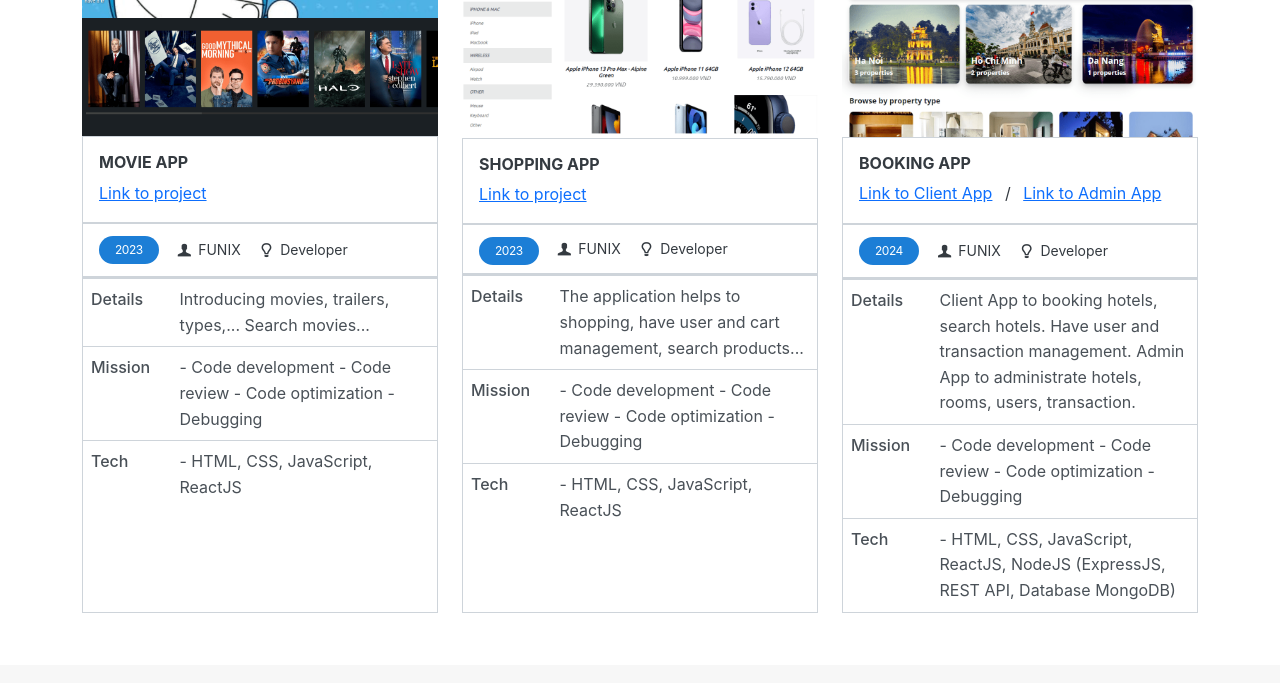
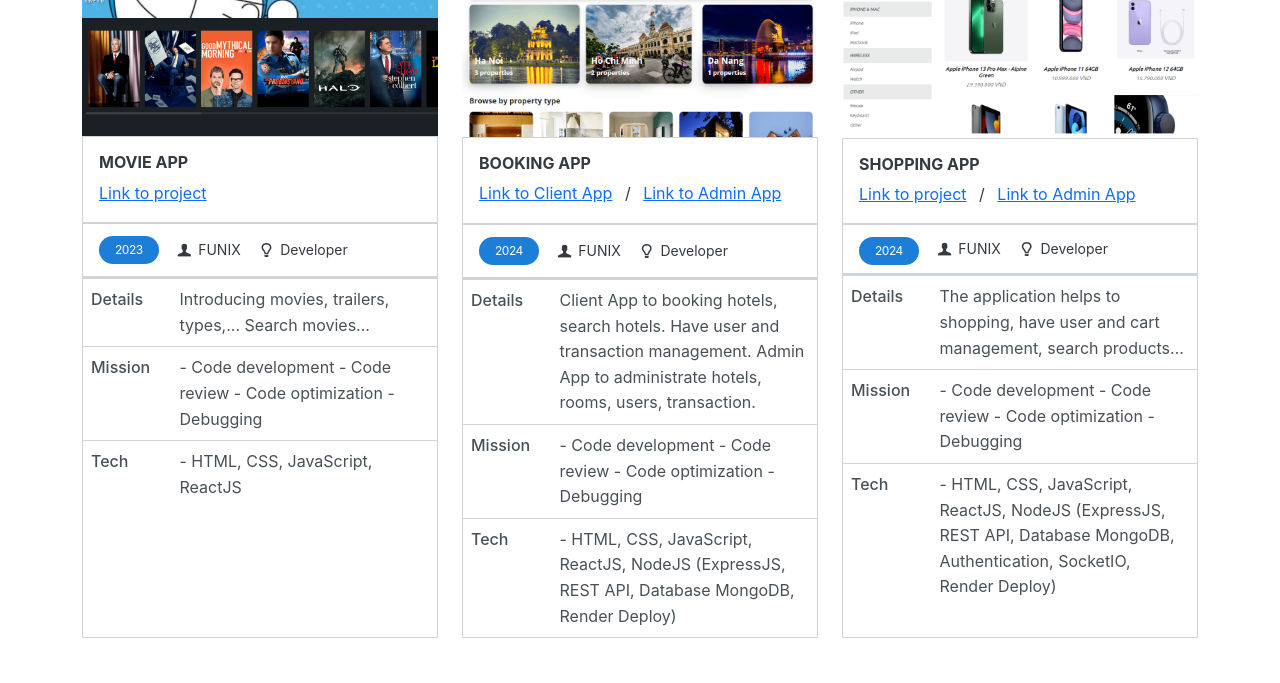
Before and after one commit to linhvnl/cv, a plain HTML site: page index.html in a window 1280 px wide. Shown: the part 2996-3679 px from the top of the page. Drawn offline with nearby package versions, Linux system fonts and the light colour scheme.

Commit message:
Update done index.html
GPA node and shopping project

```diff
--- a/index.html
+++ b/index.html
@@ -224,7 +224,7 @@
                 </p>
                 <ul>
                   <li>Under Fullstack Programmer Certificate</li>
-                  <li>GPA: 9.4 / 10</li>
+                  <li>GPA: 9.8 / 10</li>
                 </ul>
               </div>
               </div>
@@ -369,6 +369,7 @@
             <div class="p-3">
               <h6 class="fw-bold">MOVIE APP</h6>
               <a href="https://movies-app-560bd.web.app/" target="_blank">Link to project</a>
+
             </div>
             <div class="project-year px-3 py-2 d-md-flex align-items-lg-center">
               <span class="my-1 me-md-3">2023</span>
@@ -388,45 +389,6 @@
                 <tr>
                   <th>Details</th>
                   <td>Introducing movies, trailers, types,... Search movies... </td>
-                </tr>
-                <tr>
-                  <th>Mission</th>
-                  <td>- Code development - Code review - Code optimization - Debugging
-                  </td>
-                </tr>
-                <tr>
-                  <th>Tech</th>
-                  <td>- HTML, CSS, JavaScript, ReactJS</td>
-                </tr>
-              </table>
-            </div>
-          </div>
-
-          <!-- SHOPPING -->
-          <div class="project-content-card d-flex flex-column">
-            <img src="./images/project_5_shopping.png" alt="Pet Management Website">
-            <div class="p-3">
-              <h6 class="fw-bold">SHOPPING APP</h6>
-              <a href="https://shopping-app-6207f.web.app/" target="_blank">Link to project</a>
-            </div>
-            <div class="project-year px-3 py-2 d-md-flex align-items-md-center">
-              <span class="my-1 mb-1 mb-md-0 me-md-3">2023</span>
-              <div class="d-lg-flex">
-                <div class="my-1 me-lg-3">
-                  <i class="icon-user-1"></i>
-                  <span>FUNIX</span>
-                </div>
-                <div class="my-1">
-                  <i class="icon-lamp"></i>
-                  <span>Developer</span>
-                </div>
-              </div>
-            </div>
-            <div class="h-100">
-              <table>
-                <tr>
-                  <th>Details</th>
-                  <td>The application helps to shopping, have user and cart management, search products...</td>
                 </tr>
                 <tr>
                   <th>Mission</th>
@@ -476,7 +438,50 @@
                 </tr>
                 <tr>
                   <th>Tech</th>
-                  <td>- HTML, CSS, JavaScript, ReactJS, NodeJS (ExpressJS, REST API, Database MongoDB)</td>
+                  <td>- HTML, CSS, JavaScript, ReactJS, NodeJS (ExpressJS, REST API, Database MongoDB, Render Deploy)</td>
+                </tr>
+              </table>
+            </div>
+          </div>
+
+<!-- SHOPPING -->
+          <div class="project-content-card d-flex flex-column">
+            <img src="./images/project_5_shopping.png" alt="Pet Management Website">
+            <div class="p-3">
+              <h6 class="fw-bold">SHOPPING APP</h6>
+              <a href="https://shopping-t6ax.onrender.com/" target="_blank">Link to project</a>
+              <span>&ensp;/&ensp;</span>
+              <a href="https://shopping-adm.onrender.com/" target="_blank">Link to Admin App</a>
+            </div>
+            <div class="project-year px-3 py-2 d-md-flex align-items-md-center">
+              <span class="my-1 mb-1 mb-md-0 me-md-3">2024</span>
+              <div class="d-lg-flex">
+                <div class="my-1 me-lg-3">
+                  <i class="icon-user-1"></i>
+                  <span>FUNIX</span>
+                </div>
+                <div class="my-1">
+                  <i class="icon-lamp"></i>
+                  <span>Developer</span>
+                </div>
+              </div>
+            </div>
+            <div class="h-100">
+              <table>
+                <tr>
+                  <th>Details</th>
+                  <td>The application helps to shopping, have user and cart management, search products...</td>
+                </tr>
+                <tr>
+                  <th>Mission</th>
+                  <td>- Code development - Code review - Code optimization - Debugging
+                  </td>
+                </tr>
+                <tr>
+                  <th>Tech</th>
+                  <td>- HTML, CSS, JavaScript, ReactJS, NodeJS (ExpressJS,
+REST API, Database MongoDB, Authentication, SocketIO,
+Render Deploy)</td>
                 </tr>
               </table>
             </div>
```
